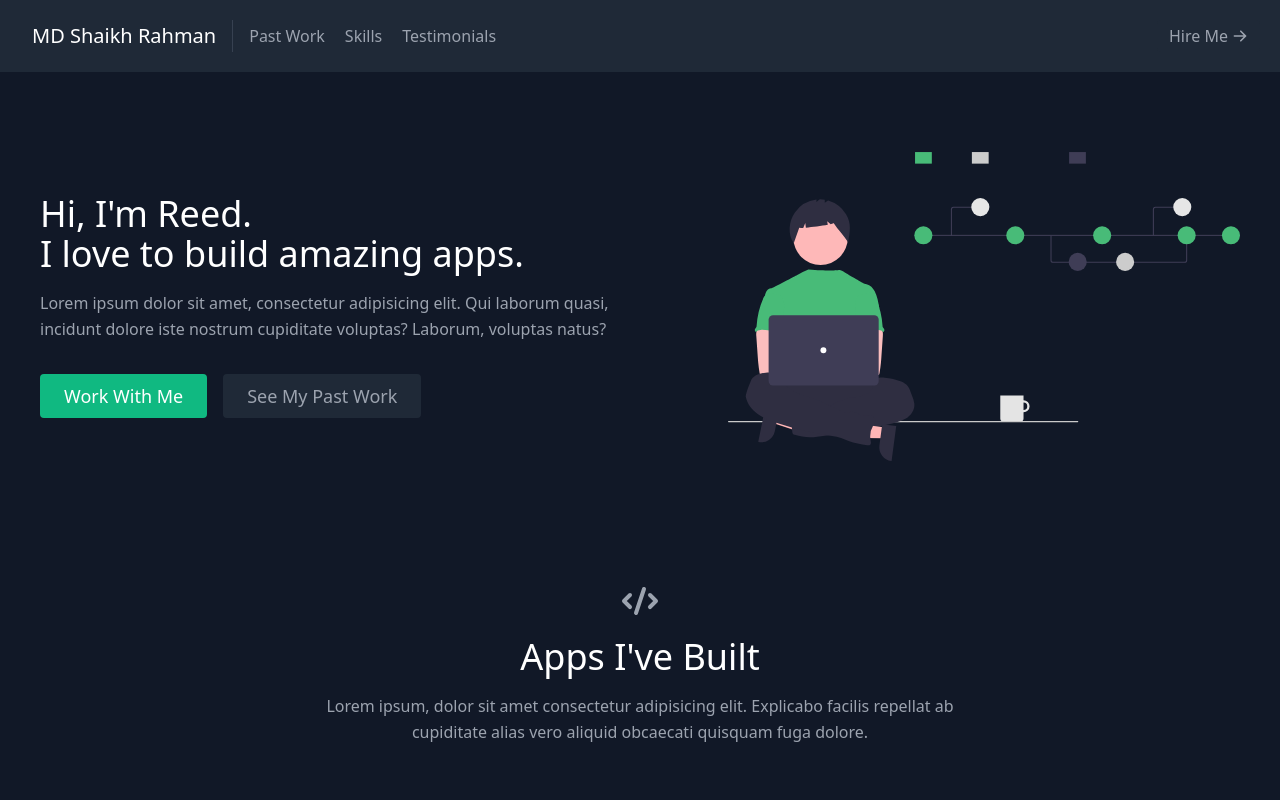
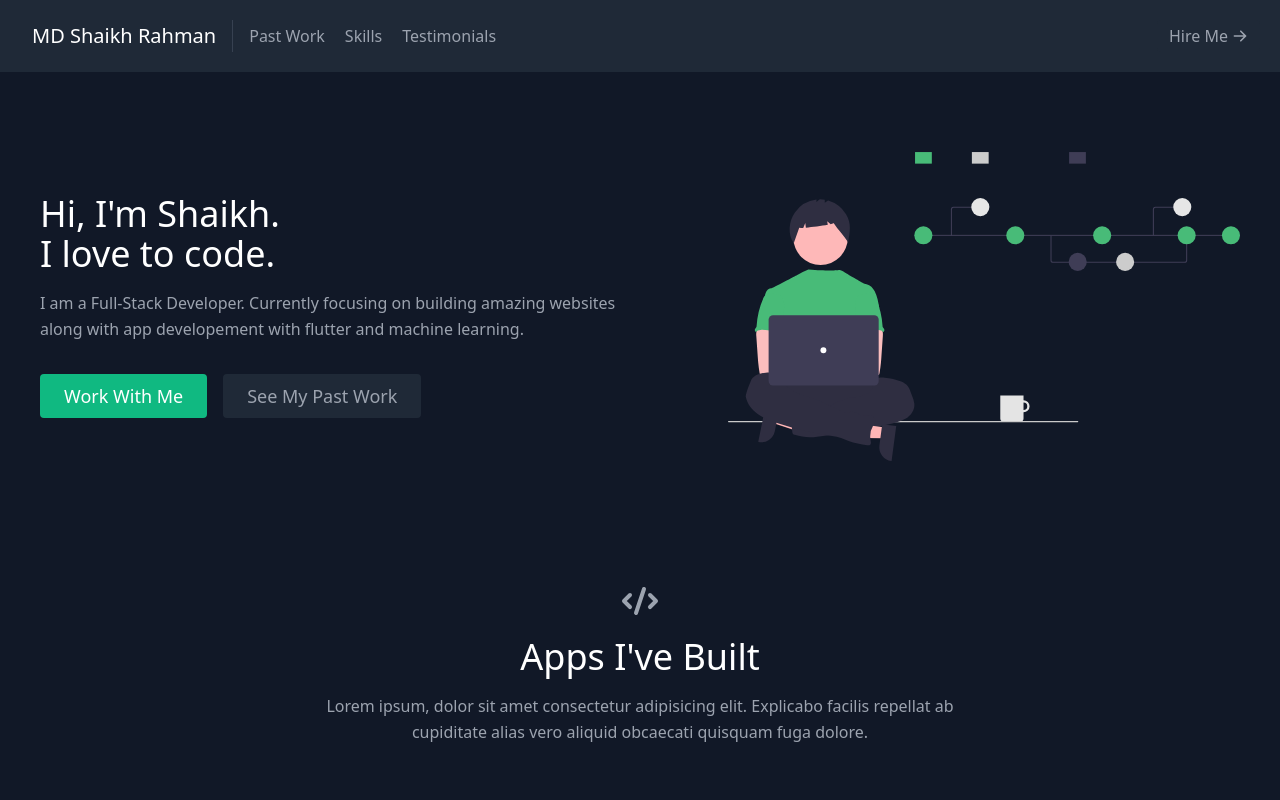
Before and after one commit to shaikh1994/myportfolio, a React (Create React App) app: page / in a window 1280 px wide. Shown: the top 800 px of the page. Built offline with nearby package versions, Linux system fonts and the light colour scheme.

Commit message:
Update About.js

```diff
--- a/src/components/About.js
+++ b/src/components/About.js
@@ -6,14 +6,12 @@ export default function About() {
       <div className="container mx-auto flex px-10 py-20 md:flex-row flex-col items-center">
         <div className="lg:flex-grow md:w-1/2 lg:pr-24 md:pr-16 flex flex-col md:items-start md:text-left mb-16 md:mb-0 items-center text-center">
           <h1 className="title-font sm:text-4xl text-3xl mb-4 font-medium text-white">
-            Hi, I'm Reed.
-            <br className="hidden lg:inline-block" />I love to build amazing
-            apps.
+            Hi, I'm Shaikh.
+            <br className="hidden lg:inline-block" />I love to code.
+
           </h1>
           <p className="mb-8 leading-relaxed">
-            Lorem ipsum dolor sit amet, consectetur adipisicing elit. Qui
-            laborum quasi, incidunt dolore iste nostrum cupiditate voluptas?
-            Laborum, voluptas natus?
+            I am a Full-Stack Developer. Currently focusing on building amazing websites along with app developement with flutter and machine learning.
           </p>
           <div className="flex justify-center">
             <a
```
